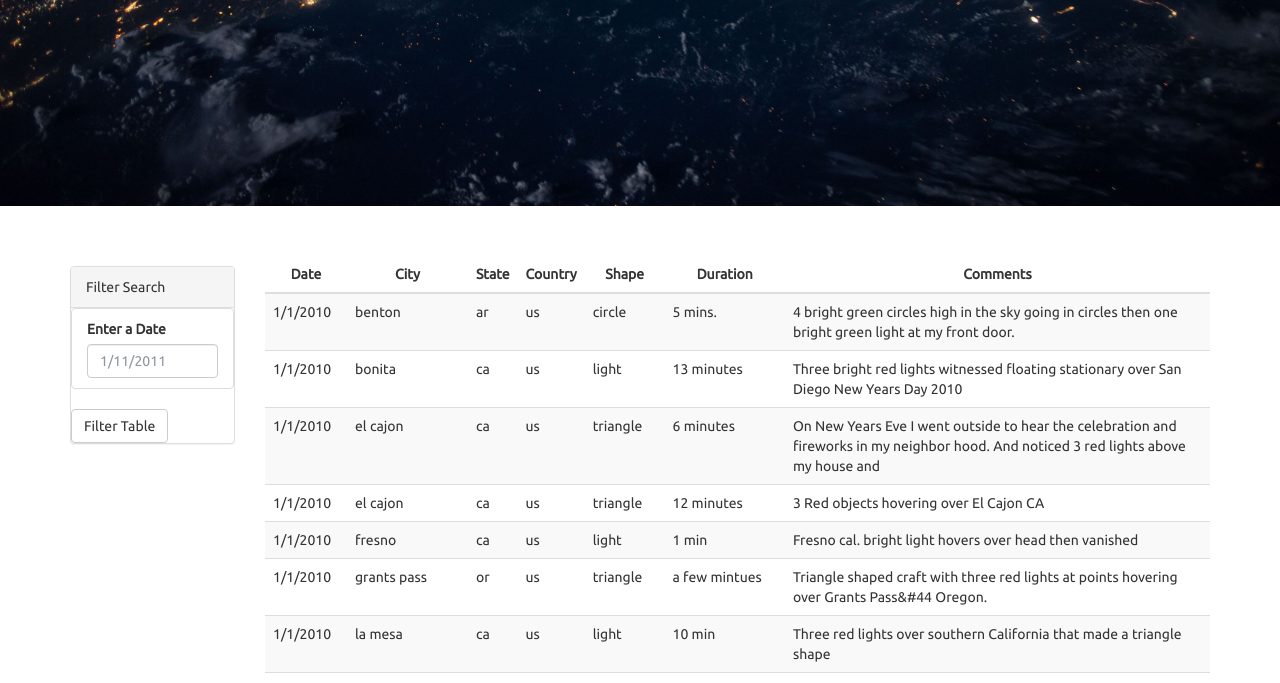
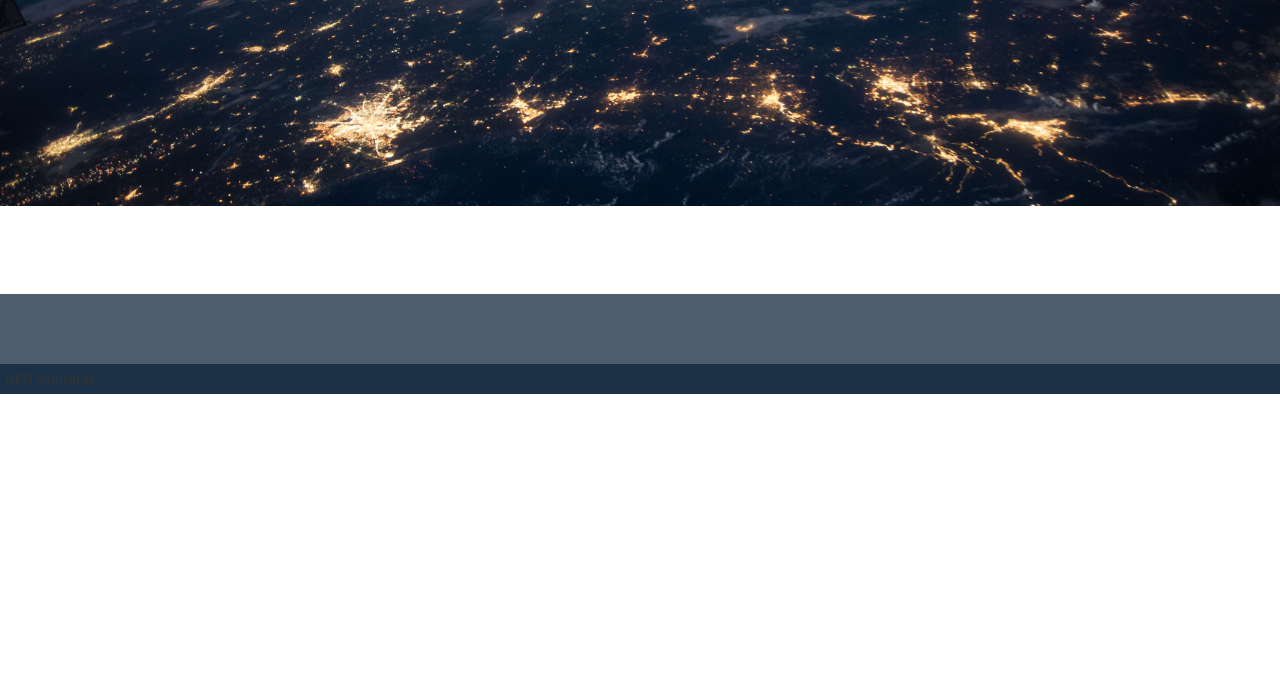
Before and after one commit to MichelleLucio/Titanic-Machine-Learning-Project, a plain HTML site: page index.html in a window 1280 px wide. Shown: the part 406-1089 px from the top of the page. After the commit the page ends 800 px from the top, so only its background shows below. Drawn offline with nearby package versions, Linux system fonts and the light colour scheme.

Commit message:
heroku files

```diff
--- a/app.js
+++ b/app.js
@@ -1,56 +1,29 @@
-// from data.js
-let tableData = data;
+// Select the button
+var button = d3.select("#button");
 
-//select the body of table
-let tbody = d3.select('tbody');
+// Select the form
+var form = d3.select("#form");
 
-//loop thru data to put onto html
-data.forEach((ufo) => {
-    var row = tbody.append("tr");
-    Object.entries(ufo).forEach(([key, value]) => {
-      var cell = row.append("td");
-      cell.text(value);
-    });
-  });
+// Create event handlers for clicking the button or pressing the enter key
+button.on("click", runEnter);
+form.on("submit",runEnter);
 
-  // Select the button & form
-let button = d3.select("#filter-btn");
-let dateForm = d3.select(".form-control");
+// Create the function to run for both events
+function runEnter() {
 
-  //create event handlers
-button.on("click", runSearch);
-dateForm.on("click", runSearch);
+  // Prevent the page from refreshing
+  d3.event.preventDefault();
 
+  // Select the input element and get the raw HTML node
+  var inputElement = d3.select("#example-form-input");
 
-//function runSearch
-function runSearch() {
-    //prevent page from refreshing
-    d3.event.preventDefault();
-    //select input element
-    let dateInput = d3.select("#datetime");
-    //get value of input element
-    let dateinputValue = dateInput.property("value");
-    console.log("search has been clicked");
-    console.log(dateinputValue);
-    console.log(tableData);
+  // Get the value property of the input element
+  var inputValue = inputElement.property("value");
 
-    //filter to the value
-    let filterDate = tableData.filter(function(ufo){
-        return ufo.datetime === dateinputValue});
-    ////let filterDate = tableData.filter(ufo => ufo.datetime === dateinputValue);
-      console.log(filterDate);
+  // Print the value to the console
+  console.log(inputValue);
 
-
-    //select table body & clear data out
-    let tbody = d3.select('tbody');
-    tbody.text("");
-
-
-    //loop thru filtered data to put onto html
-    filterDate.forEach((ufo) => {
-        var row = tbody.append("tr");
-        Object.entries(ufo).forEach(([key, value]) => {
-        var cell = row.append("td");
-        cell.text(value);
-    });
-})};
+  // Set the span tag in the h1 element to the text
+  // that was entered in the form
+  d3.select("h1>span").text(inputValue);
+}
--- a/index.html
+++ b/index.html
@@ -16,7 +16,7 @@
       <div class="container-fluid">
         <div class="navbar-header">
           <a class="navbar-brand" href="index.html">Titanic Machine Learning Project
-            <img class="nav-ufo" src="static/images/ufo.svg">
+
           </a>
         </div>
       </div>
@@ -25,46 +25,7 @@
       <h1>Titanic Machine Learning Project</h1>
       <p>Predicting Survival</p>
     </div>
-    <div class="container">
-      <div class="row margin-top-50">
-        <div class="col-md-2">
-          <aside class="filters">
-            <div class="panel panel-default">
-              <div class="panel-heading">Filter Search</div>
-              <div class="panel-body">
-                <form>
-                  <div class="form-group">
-                    <ul class="list-group" id="filters">
-                      <li class="filter list-group-item">
-                        <label for="date">Enter a Date</label>
-                        <input class="form-control" id="datetime" type="text" placeholder="1/11/2011">
-                      </li>
-                    </ul>
-                  </div>
-                  <button id="filter-btn" type="button" class="btn btn-default">Filter Table</button>
-                </form>
-              </div>
-            </div>
-          </aside>
-        </div>
-        <div class="col-md-10">
-          <div id="table-area" class="">
-            <table id="ufo-table" class="table table-striped">
-              <thead>
-                <tr>
-                  <th class="table-head">Date</th>
-                  <th class="table-head">City</th>
-                  <th class="table-head">State</th>
-                  <th class="table-head">Country</th>
-                  <th class="table-head">Shape</th>
-                  <th class="table-head">Duration</th>
-                  <th class="table-head">Comments</th>
-                </tr>
-              </thead>
-              <tbody></tbody>
-            </table>
-          </div>
-        </div>
+
       </div>
     </div>
     <footer class="footer">
@@ -72,7 +33,7 @@
     </footer>
   </div>
   <script src="https://cdnjs.cloudflare.com/ajax/libs/d3/4.11.0/d3.js"></script>
-  <script src="static/js/data.js"></script>
+
   <script src="app.js"></script>
 </body>
 
```
